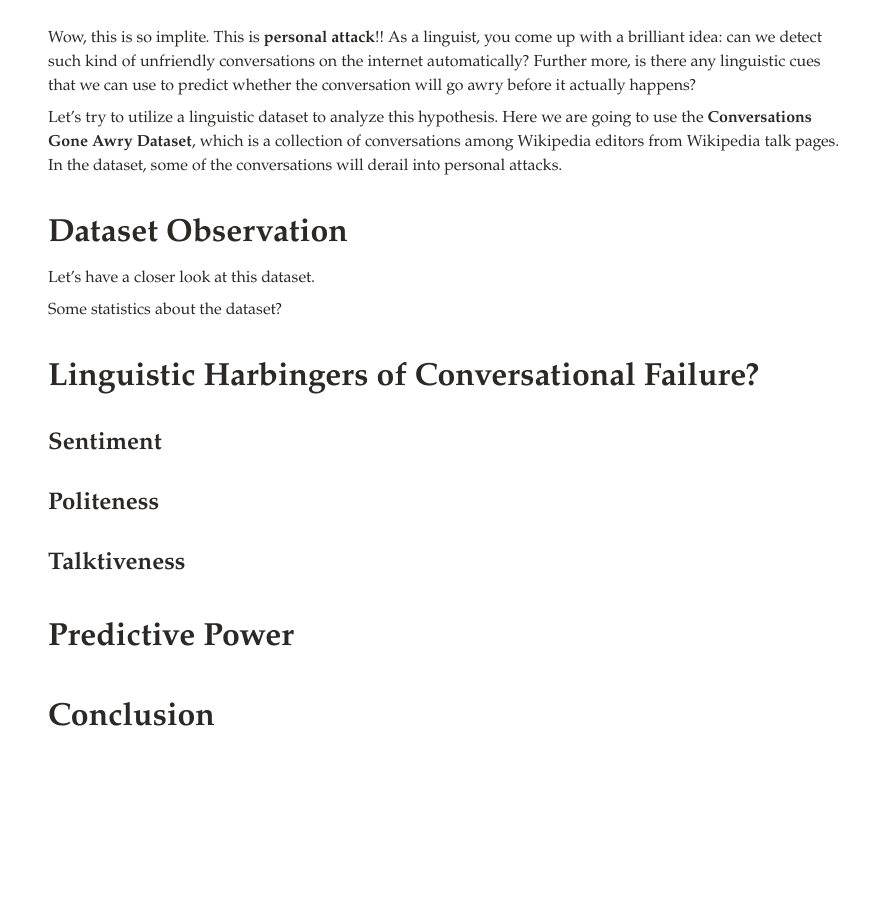
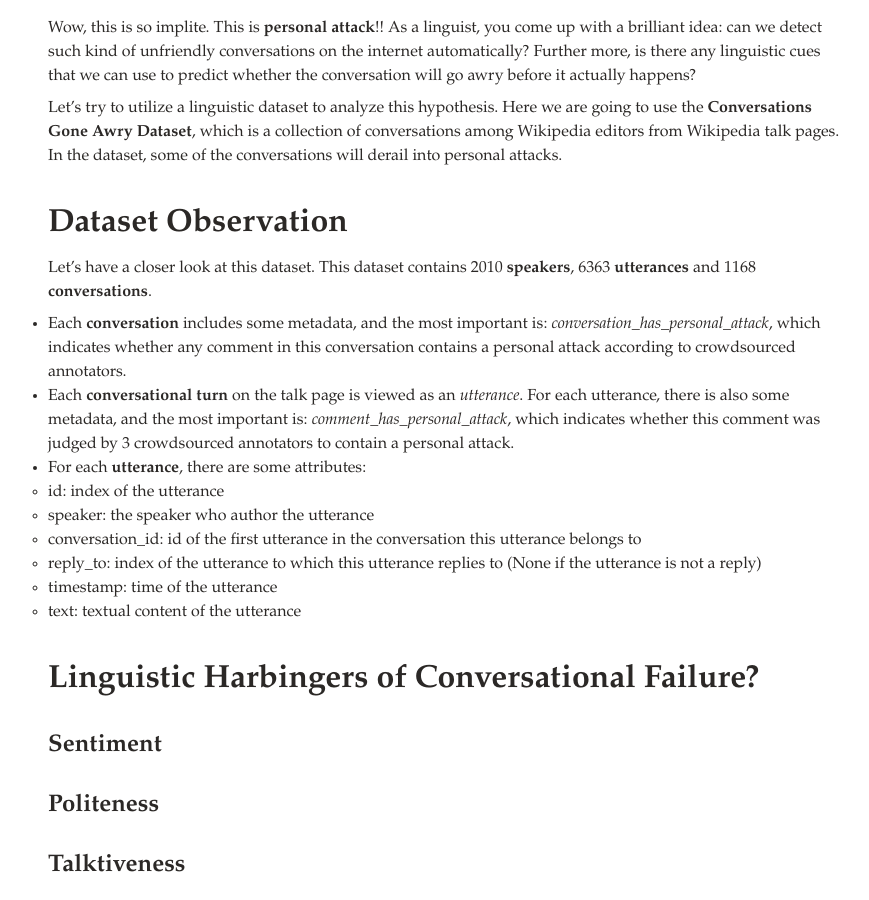
Before and after one commit to QinyueZheng/linguistic_datastory, a Jekyll site: the page built from index.md, in a window 1280 px wide and 900 px high, scrolled down 1932 px. Shown: the whole window, without its empty margins (192-1061 px from the left). Built offline with Jekyll 4.4.1, drawn with Linux system fonts in a browser that asks for light colours.

Commit message:
modify storyline Mon Dec 14 23:55:33     2020

```diff
--- a/_layouts/home.html
+++ b/_layouts/home.html
@@ -35,7 +35,7 @@
 
 
       <div class="container mx-auto px-2 py-2">
-        <p class="h4 lh-condensed font-smoothing">{{ content }}</p>
+        {{ content }}
       </div>
 
     </div>
--- a/index.md
+++ b/index.md
@@ -37,9 +37,19 @@ Wow, this is so implite. This is **personal attack**!! As a linguist, you come u
 Let's try to utilize a linguistic dataset to analyze this hypothesis. Here we are going to use the **Conversations Gone Awry Dataset**, which is a collection of conversations among Wikipedia editors from Wikipedia talk pages. In the dataset, some of the conversations will derail into personal attacks.
 
 ## Dataset Observation
-Let's have a closer look at this dataset.
+Let's have a closer look at this dataset. This dataset contains 2010 **speakers**, 6363 **utterances** and 1168 **conversations**.
 
-Some statistics about the dataset?
+- Each **conversation** includes some metadata, and the most important is:
+*conversation_has_personal_attack*, which indicates whether any comment in this conversation contains a personal attack according to crowdsourced annotators.
+- Each **conversational turn** on the talk page is viewed as an *utterance*. For each utterance, there is also some metadata, and the most important is:
+*comment_has_personal_attack*, which indicates whether this comment was judged by 3 crowdsourced annotators to contain a personal attack.
+- For each **utterance**, there are some attributes:\
+    + id: index of the utterance
+    + speaker: the speaker who author the utterance
+    + conversation_id: id of the first utterance in the conversation this utterance belongs to
+    + reply_to: index of the utterance to which this utterance replies to (None if the utterance is not a reply)
+    + timestamp: time of the utterance
+    + text: textual content of the utterance
 
 ## Linguistic Harbingers of Conversational Failure?
 
```
